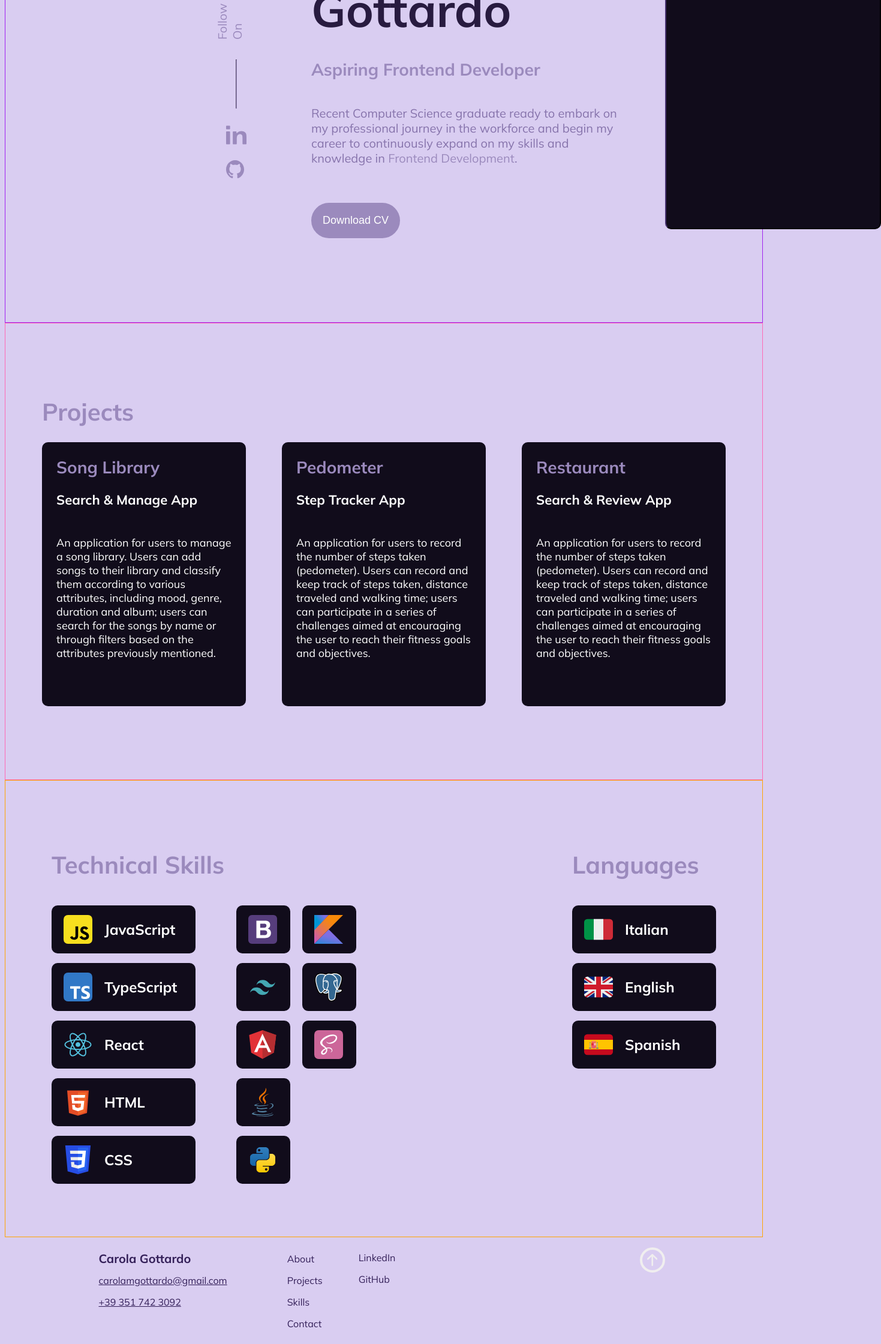
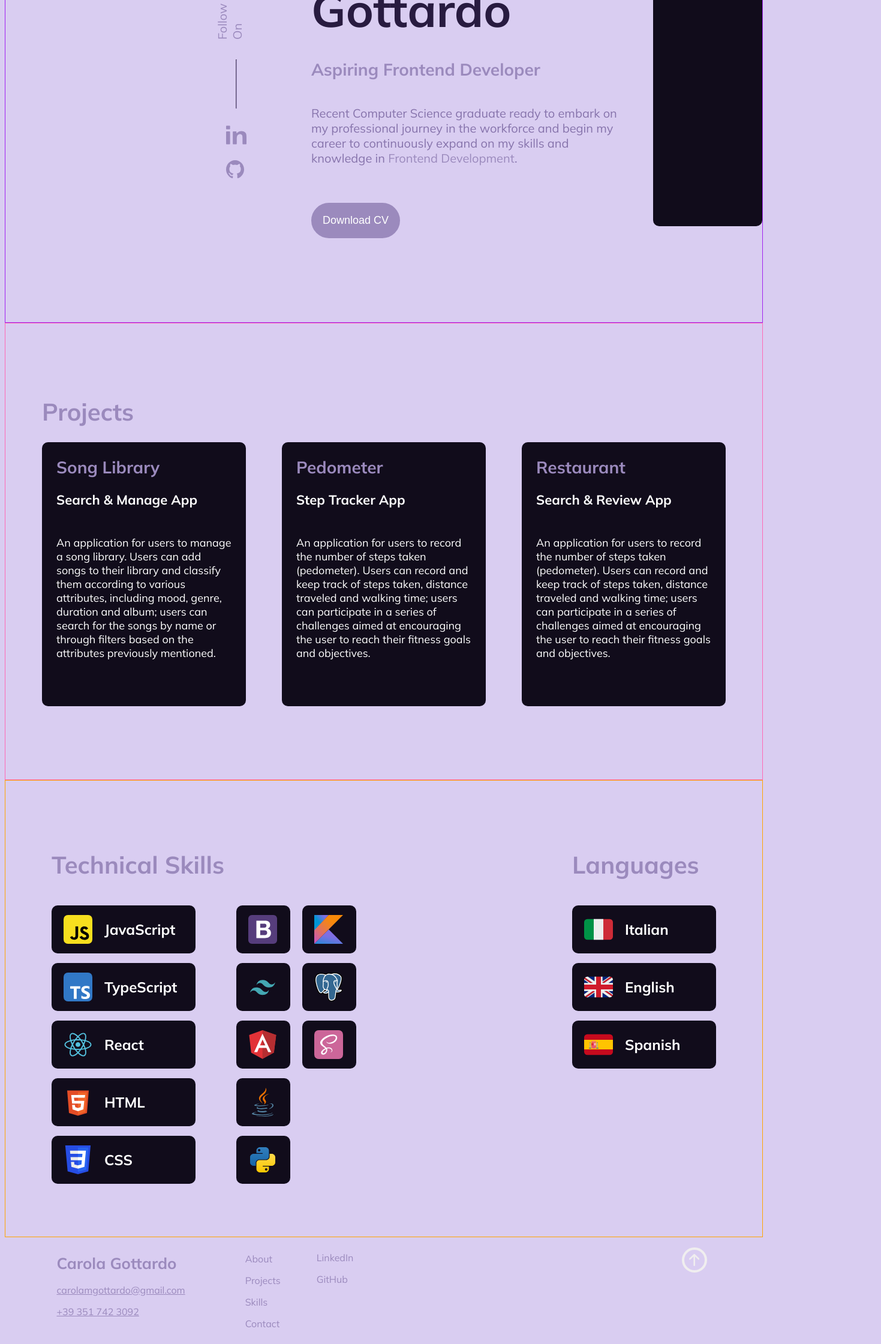
Before and after one commit to carolagottardo/react-sass-cv, a React (Vite) app: page / in a window 1280 px wide. Shown: the part 384-2624 px from the top of the page at 60% size, 1469 px wide, since content can reach past the window. Built offline with nearby package versions, Linux system fonts and the light colour scheme; a web font is replaced by a local one.

Commit message:
general - sizing/dimension/positioning adjustments

```diff
--- a/src/components/Sectionsy/Sectionsy.css
+++ b/src/components/Sectionsy/Sectionsy.css
@@ -562,16 +562,16 @@ span {
   display: flex;
   flex-direction: row;
   justify-content: center;
-  gap: 400px;
+  gap: 540px;
   padding-top: 10px;
 
   h1 {
-    color: #342059;
-    font-size: 20px;
+    color: #9b8abd;
+    font-size: 26px;
   }
 
   p {
-    color: #342059;
+    color: #9b8abd;
   }
 }
 
@@ -650,7 +650,7 @@ hr {
   padding-right: 280px;
 
   a {
-    color: #342059;
+    color: #9b8abd;
     padding-top: 14px;
     text-decoration: none;
   }
@@ -662,7 +662,7 @@ hr {
   gap: 2px;
 
   a {
-    color: #342059;
+    color: #9b8abd;
     padding-top: 14px;
     text-decoration: none;
   }
@@ -675,7 +675,7 @@ hr {
   padding-right: 40px;
 
   a {
-    color: #342059;
+    color: #9b8abd;
   }
 }
 
@@ -684,3 +684,11 @@ hr {
   flex-direction: row;
   gap: 60px;
 }
+
+.card-style6 {
+  width: 340px;
+  height: 440px;
+  border-radius: 10px;
+  background-color: #110c1b;
+  margin-left: 40px;
+}
--- a/src/components/Sectionsy/Sectionsy.jsx
+++ b/src/components/Sectionsy/Sectionsy.jsx
@@ -47,9 +47,7 @@ function Sectionsy() {
             </a>
           </div>
         </div>
-        <div className="pic-div">
-          <button className="pic"></button>
-        </div>
+        <div className="card-style6"></div>
       </div>
 
       <div id="about" className={`about-section ${theme}`}>
```
